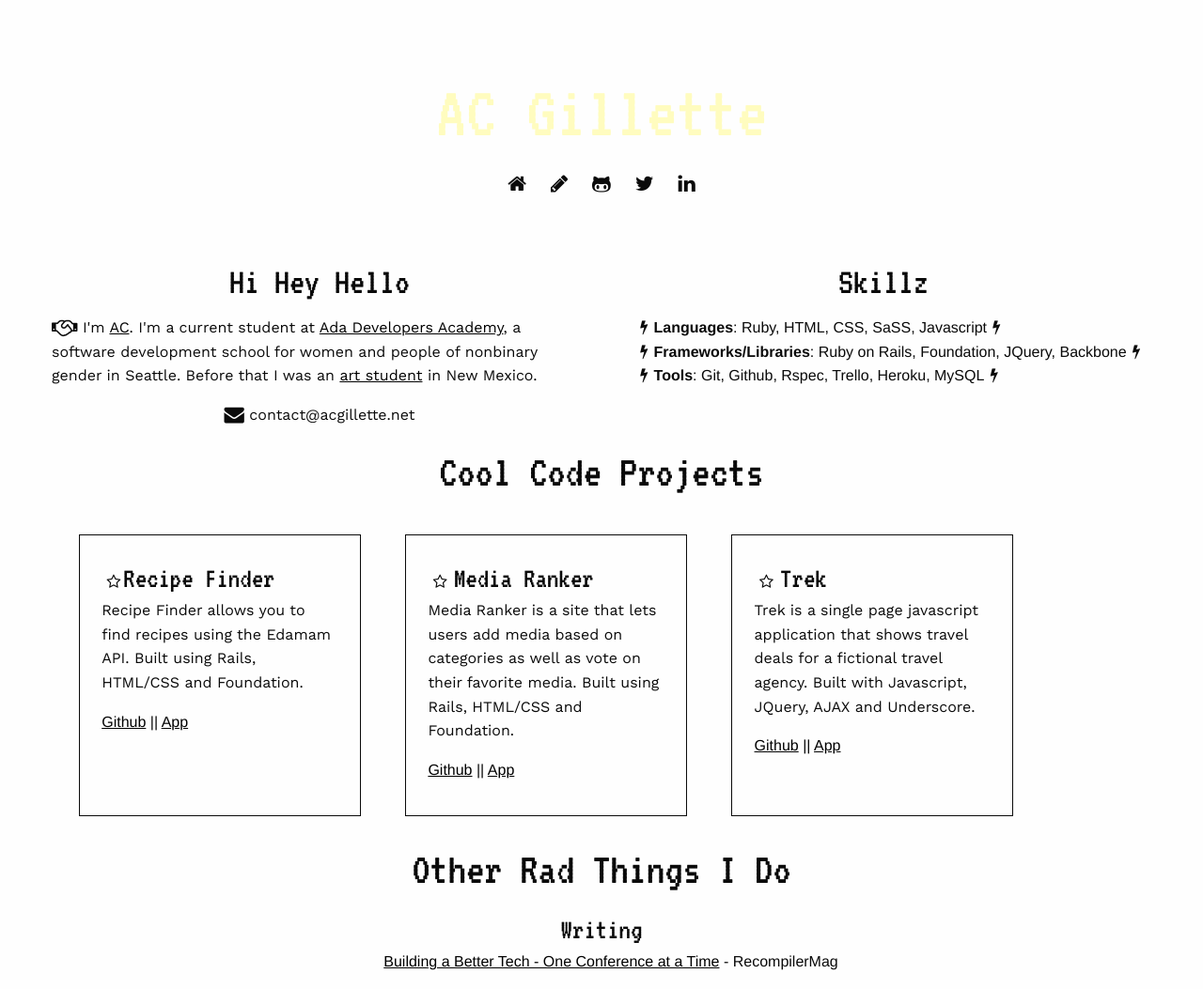
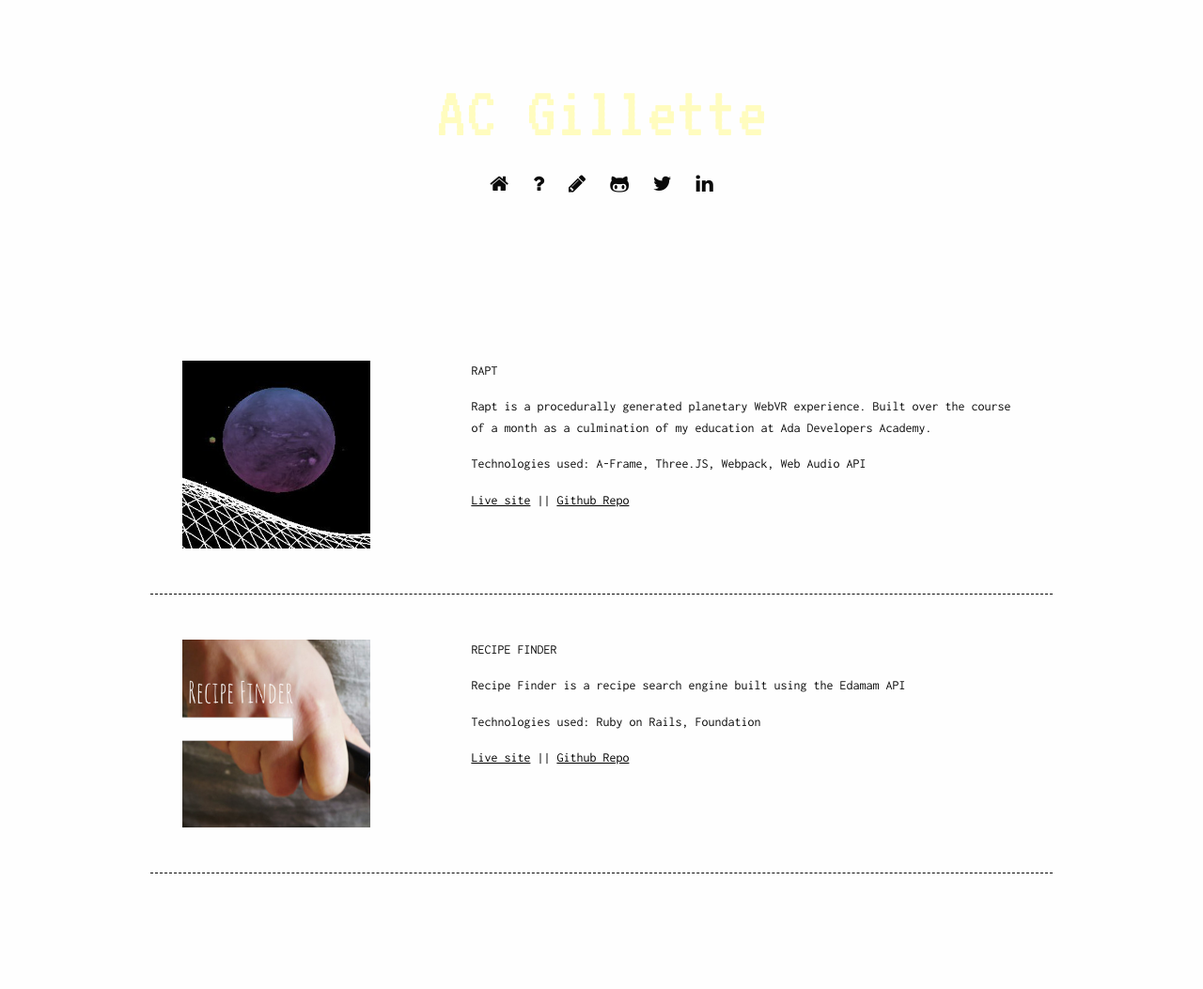
Before and after one commit to acgillette/acgillette.github.io, a Jekyll site: the page built from index.html, in a window 1280 px wide. Shown: the whole page at 94% size. Built offline with Jekyll 4.4.1, drawn with Linux system fonts in a browser that asks for light colours; nearby versions of some CDN libraries; after the commit the page ends 930 px from its top, so only the background shows below that.

Commit message:
Pretty big overhaul of my site

```diff
--- a/_includes/blog-head.html
+++ b/_includes/blog-head.html
@@ -1,6 +1,8 @@
 <link rel="stylesheet" href="https://maxcdn.bootstrapcdn.com/font-awesome/4.3.0/css/font-awesome.min.css" />
 <link href="https://fonts.googleapis.com/css?family=VT323" rel="stylesheet">
 <link href="https://fonts.googleapis.com/css?family=Work+Sans" rel="stylesheet">
+<link href="https://fonts.googleapis.com/css?family=Inconsolata" rel="stylesheet">
+
 <link rel="stylesheet" href="../assets/css/foundation.css">
 <link rel="stylesheet" href="../assets/css/app.css">
 <link rel="stylesheet" href="../assets/css/main.css">
@@ -11,4 +13,6 @@
   <script src="../assets/js/vendor/what-input.js"></script>
   <script src="../assets/js/vendor/foundation.js"></script>
   <script src="../assets/js/app.js"></script>
+  <script src="../assets/js/projects.js"></script>
+  <script src="../assets/js/projectsdisplay.js"></script>
   <script src="../assets/js/main.js"></script>
--- a/_layouts/default.html
+++ b/_layouts/default.html
@@ -4,16 +4,16 @@
     <meta charset="utf-8">
     {% include blog-head.html %}
     <title>{{ page.title }}</title>
-    <script type="text/javascript" src="/assets/javascripts/bundle.js" charset="utf-8"></script>
   </head>
 
-  <header class="row">
+  <header class="nav row">
     <h1 class="name">AC Gillette</h1>
     <a href="/"><i class="fa fa-home fa-lg"></i></a>
+    <a href="/about"><i class="fa fa-question fa-lg"></i></a>
     <a href="/blog"><i class="fa fa-pencil fa-lg"></i></a>
-    <a href="https://github.com/acgillette"><i class="fa fa-github-alt fa-lg"></i></a>
-    <a href="https://twitter.com/quartzcrusher"><i class="fa fa-twitter fa-lg" aria-hidden="true"></i></a>
-    <a href="https://www.linkedin.com/in/anacelia-gillette-aaa633113/"><i class="fa fa-linkedin fa-lg"></i></a>
+    <a href="https://github.com/acgillette" target="_blank"><i class="fa fa-github-alt fa-lg"></i></a>
+    <a href="https://twitter.com/quartzcrusher" target="_blank"><i class="fa fa-twitter fa-lg" aria-hidden="true"></i></a>
+    <a href="https://www.linkedin.com/in/anacelia-gillette-aaa633113/" target="_blank"><i class="fa fa-linkedin fa-lg"></i></a>
   </header>
   <body>
     <main class="row">
--- a/assets/css/main.css
+++ b/assets/css/main.css
@@ -26,17 +26,24 @@ header h1 {
 }
 
 h2 {
-  font-family: 'VT323', monospace;
+  font-family: 'Inconsolata', monospace;
 
 }
 
 h3 {
-  font-family: 'VT323', monospace;
+  font-family: 'Inconsolata', monospace;
+}
+
+h4 {
+  font-family: 'Inconsolata', monospace;
+  text-align: left;
 }
 
 
 p {
-  font-family: 'Work Sans', sans-serif;
+  font-family: 'Inconsolata', monospace;
+  font-size: 14px;
+
 
 }
 
@@ -45,8 +52,14 @@ ul {
 }
 
 
+.nav {
+  margin-bottom: 5%;
 
+}
 
+.name {
+  transition: color 1s;
+}
 
 #contact {
   text-align:center;
@@ -55,33 +68,6 @@ ul {
 
 .writing {
   text-align:center;
-}
-
-.projects {
-  /*text-align:center;*/
-}
-
-
-/*.projects h1 {
-  text-align:center;
-}*/
-
-.project h3 {
-  display:inline;
-  text-align:center;
-}
-
-.project {
-  border-style:solid;
-  height: 300px;
-  width: 300px;
-  border-width: 1px;
-  padding: 2%;
-  margin: 2%;
-}
-
-.project i {
-  margin-left: 1%;
 }
 
 .writing h3 {
@@ -94,10 +80,14 @@ ul {
 
 .post {
   text-decoration: none;
+  font-family: 'Inconsolata', monospace;
+
 }
 
 .blog-post {
   padding: 2%;
+  font-family: 'Inconsolata', monospace;
+
 }
 
 .blog-post h1, h2, h3, h4 {
@@ -107,4 +97,54 @@ ul {
 
 .post-title {
   text-align: center;
+  font-family: 'Inconsolata', monospace;
 }
+
+#projects {
+  margin-left: 10%;
+  margin-right: 10%;
+}
+
+.intro {
+  border-bottom: solid;
+  border-width: 1px;
+}
+
+.project {
+  padding: 2%;
+  padding-bottom: 5%;
+  padding-top: 5%;
+  font-family: 'Inconsolata', monospace;
+  font-size: 12px;
+  line-height: 1.6em;
+  letter-spacing: 0px;
+  font-weight: 300;
+  border-bottom: dashed;
+  border-width: 1px;
+}
+
+
+
+.intropic #portrait {
+   margin-left: 200px;
+
+}
+
+
+.intro {
+  margin-bottom: 10%;
+  margin-left: 5%;
+  margin-right: 5%;
+  padding-bottom: 5%;
+}
+
+
+
+.resumelist {
+  text-align: left;
+}
+
+.resumelist li {
+  font-family: 'Inconsolata', monospace;
+  font-size: 14px;
+}
--- a/assets/js/main.js
+++ b/assets/js/main.js
@@ -14,12 +14,6 @@ $(document).ready(function(){
   setInterval(setHeaderColor, 1000);
 
 
-  $(".title").hover(function() {
-    $(this).prev().addClass("fa-spin");
-  }, function() {
-    $(this).prev().removeClass("fa-spin");
-  });
-
   $("a").hover(function() {
     var hue = Math.floor(Math.random() * 360);
     var pastel = 'hsl(' + hue + ', 100%, 70%)';
--- /dev/null
+++ b/assets/js/projects.js
@@ -0,0 +1,7 @@
+const projects = {
+    "test": {
+        "name": "test project",
+        "description": "This is a test project to see if this will work correctly",
+        "image": null
+    }
+};
--- a/blog.html
+++ b/blog.html
@@ -6,7 +6,7 @@ title: Blog
 
   {% for post in site.posts %}
     <section class="post">
-      <li><span>{{ post.date | date_to_string }}</span> » <a href="{{ post.url }}" title="{{ post.title }}"><h3>{{ post.title }}</h3></a></li>
+      <li><span>{{ post.date | date_to_string }}</span> » <a href="{{ post.url }}" title="{{ post.title }}">{{ post.title }}</a></li>
     </section>
   {% endfor %}
 </ul>
--- a/index.html
+++ b/index.html
@@ -2,64 +2,26 @@
 layout: default
 title: AC Gillette
 ---
+<section class="row" id="projects">
+        <section id="viewproject"></section>
 
-<section class="column small-6 intro">
-<h2 class="section-header">Hi Hey Hello</h1>
-<p>
-  <i class="fa fa-handshake-o fa-lg" aria-hidden="true"></i> I'm <a href="https://twitter.com/quartzcrusher">AC</a>. I'm a current student at <a href="http://adadevelopersacademy.org/">Ada Developers Academy</a>,
-  a software development school for women and people of nonbinary gender in Seattle. Before that I was an <a href="https://flickr.com/apogeion">art student</a> in New Mexico.
-</p>
-<p id="contact">
-  <i class="fa fa-envelope fa-lg" aria-hidden="true"></i> contact@acgillette.net
-</p>
+        <section id="test" class="project small-12 columns">
+                <section class="small-4 columns projectdescription"><img src="../assets/img/rapt.jpg" height="200" width="200" /></section>
+                <section class="small-8 columns">
+                        <p>RAPT</p>
+                        <p>Rapt is a procedurally generated planetary WebVR experience. Built over the course of a month as a culmination of my education at Ada Developers Academy.</p>
+                        <p>Technologies used: A-Frame, Three.JS, Webpack, Web Audio API</p>
+                        <p><a href="http://www.raptvr.net/">Live site</a> || <a href="https://github.com/acgillette/rapt">Github Repo</a></p>
+                </section>
+            </section>
+            <section id="test2" class="project small-12 columns end">
+                        <section class="small-4 columns projectdescription"><img src="../assets/img/recipe-finder.png" height="200" width="200" /></section>
+                        <section class="small-8 columns">
+                                <p>RECIPE FINDER</p>
+                                <p>Recipe Finder is a recipe search engine built using the Edamam API</p>
+                                <p>Technologies used: Ruby on Rails, Foundation</p>
+                                <p><a href="https://vast-brushlands-73972.herokuapp.com/">Live site</a> || <a href="https://github.com/acgillette/api-muncher">Github Repo</a></p>
+                        </section>
+            </section>
+
 </section>
-<section class="column small-6 skills">
-<h2 class="section-header"> Skillz</h1>
-<ul>
-  <li>
-    <i class="fa fa-bolt fa-fw" aria-hidden="true"></i><strong>Languages</strong>: Ruby, HTML, CSS, SaSS, Javascript<i class="fa fa-bolt fa-fw" aria-hidden="true"></i>
-  </li>
-  <li>
-     <i class="fa fa-bolt fa-fw" aria-hidden="true"></i><strong>Frameworks/Libraries</strong>:  Ruby on Rails, Foundation, JQuery, Backbone<i class="fa fa-bolt fa-fw" aria-hidden="true"></i>
-  </li>
-  <li>
-    <i class="fa fa-bolt fa-fw" aria-hidden="true"></i><strong>Tools</strong>: Git, Github, Rspec, Trello, Heroku, MySQL<i class="fa fa-bolt fa-fw" aria-hidden="true"></i>
-  </li>
-</ul>
-</section>
-</main>
-<section class="row projects">
-<h1 class="section-header">Cool Code Projects</h1>
-
-<ul>
-  <li class="column small-4 project">
-    <section><i class="fa fa-star-o fa-fw" aria-hidden="true"></i><h3 class="title">Recipe Finder</h3></section>
-    <p>
-      Recipe Finder allows you to find recipes using the Edamam API. Built using Rails, HTML/CSS and Foundation.
-    </p>
-    <a href="https://github.com/acgillette/api-muncher">Github</a> || <a href="https://vast-brushlands-73972.herokuapp.com/">App</a>
-  </li>
-  <li class="column small-4 project">
-    <section><i class="fa fa-star-o fa-fw" aria-hidden="true"></i>  <h3 class="title">Media Ranker</h3></section>
-    <p>
-      Media Ranker is a site that lets users add media based on categories as well as vote on their favorite media. Built using Rails, HTML/CSS and Foundation.
-    </p>
-    <a href="https://github.com/acgillette/MediaRanker">Github</a> || <a href="https://ac-media-ranker.herokuapp.com/">App</a>
-  </li>
-  <li class="column small-4 project end">
-    <section><i class="fa fa-star-o fa-fw" aria-hidden="true"></i>  <h3 class="title">Trek</h3></section>
-    <p>
-      Trek is a single page javascript application that shows travel deals for a fictional travel agency. Built with Javascript, JQuery, AJAX and Underscore.
-    </p>
-    <a href="https://github.com/acgillette/trek">Github</a> || <a href="http://www.acgillette.net/trek/">App</a>
-  </li>
-</ul>
-</section>
-<section class="row writing">
-<h1 class="section-header">Other Rad Things I Do</h1>
-<h3 class="section-header">Writing</h3>
-  <ul>
-    <li>
-      <a href="https://recompilermag.com/2017/05/31/alterconf-building-a-better-tech-one-conference-at-a-time/">Building a Better Tech - One Conference at a Time</a> - RecompilerMag
-    </li>
-  </ul>
```
Also changed, not shown: about.html (added, +73 -0 lines), assets/js/bundle.js (deleted, +0 -74 lines), package.json (+2 -7 lines), assets/img/placeholder.jpeg (added), assets/img/plant.gif (added), assets/img/portrait.jpeg (added), assets/img/portrait.jpg (added), assets/img/rapt.jpg (added), assets/img/recipe-finder.png, webpack/entry.js (deleted), 2 other files.
